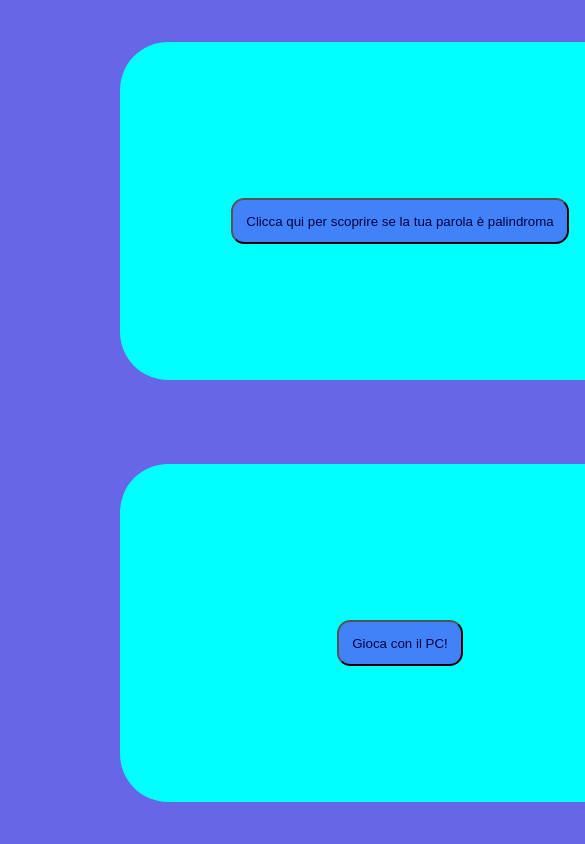
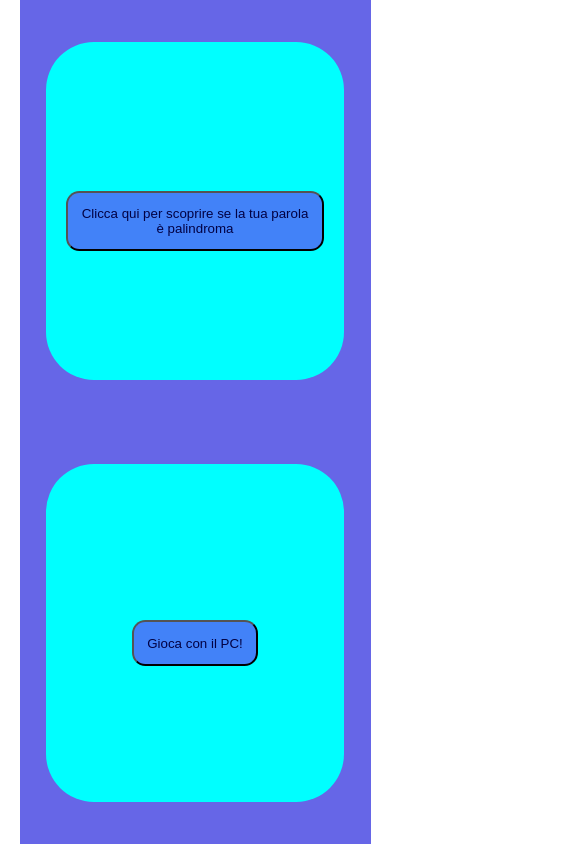
Before and after one commit to Alex-Uva89/js-paliedispari, a plain HTML site: page index.html in a window 390 px wide. Shown: the top 844 px of the page, 585 px wide, since content can reach past the window. Drawn offline with Linux system fonts and the light colour scheme.

Commit message:
adjustment

```diff
--- a/css/style.css
+++ b/css/style.css
@@ -43,3 +43,14 @@
 #rigioca{
     display: none;
 }
+
+@media screen and (max-width: 600px) {
+    #container{
+        width: 90%;
+    }
+
+    #container_pali,
+    #container_pari_dispari{
+        width: 85%;
+
+}
```
